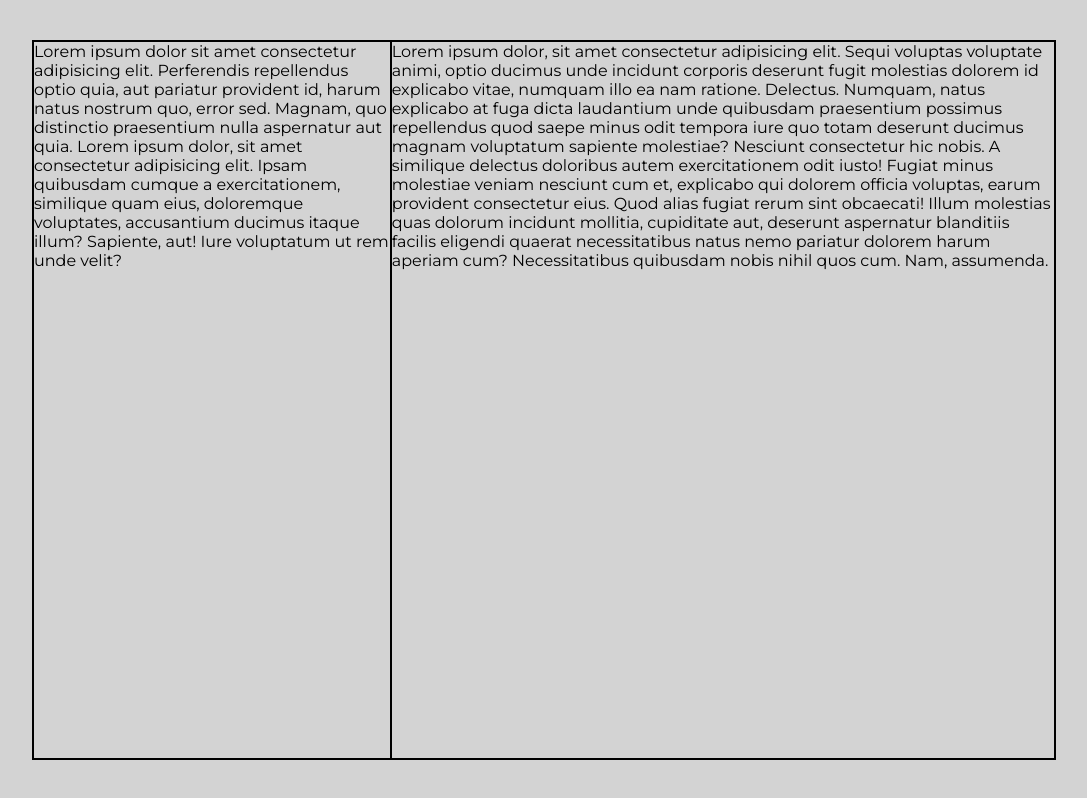
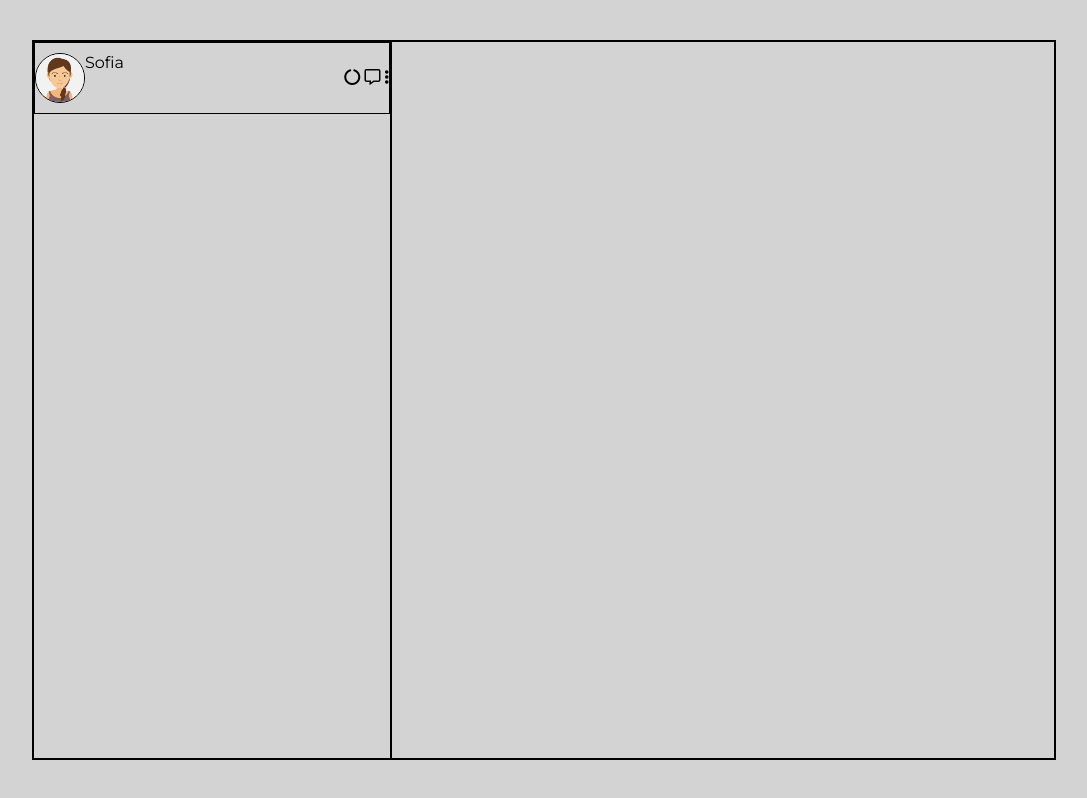
Before and after one commit to Omar-Codess/vue-boolzapp, a plain HTML site: page index.html in a window 1280 px wide. Shown: the whole page, without its empty margins (96-1183 px from the left). Drawn offline with Linux system fonts and the light colour scheme.

Commit message:
aggiunto contenuto nav bar left col

```diff
--- a/css/style.css
+++ b/css/style.css
@@ -9,6 +9,38 @@ html{
     padding: 0;
     box-sizing: border-box;
 }
+
+img{
+    max-width: 100%;
+    border-radius: 50%;
+}
+
+/* UTILITIES */
+.flex{
+    display: flex;
+}
+
+.space-between{
+    justify-content: space-between;
+}
+
+.align-center{
+    align-items: center;
+}
+
+/* COMMON */
+nav{
+    height: 10%;
+    border: 1px solid black;
+}
+
+.avatar-img{
+    border: 1px solid black;
+    height: 50px;
+    width: 50px;
+    border-radius: 50px;
+}
+
 
 /* MAIN */
 .big-container{
@@ -27,12 +59,15 @@ html{
     display: flex;
 }
 
+/* LEFT COL */
 .left-col{
     height: 100%;
     width: 35%;
     border: 1px solid black;
 }
 
+
+/* RIGHT COL */
 .right-col{
     height: 100%;
     width: 65%;
--- a/index.html
+++ b/index.html
@@ -21,11 +21,22 @@
     <main>
         <div class="big-container">
             <div class="small-container">
-                <div class="left-col">Lorem ipsum dolor sit amet consectetur adipisicing elit. Perferendis repellendus optio quia, aut pariatur provident id, harum natus nostrum quo, error sed. Magnam, quo distinctio praesentium nulla aspernatur aut quia. Lorem ipsum dolor, sit amet consectetur adipisicing elit. Ipsam quibusdam cumque a exercitationem, similique quam eius, doloremque voluptates, accusantium ducimus itaque illum? Sapiente, aut! Iure voluptatum ut rem unde velit?</div>
-                <div class="right-col">Lorem ipsum dolor, sit amet consectetur adipisicing elit. Sequi voluptas voluptate animi, optio ducimus unde incidunt corporis deserunt fugit molestias dolorem id explicabo vitae, numquam illo ea nam ratione. Delectus.
-                Numquam, natus explicabo at fuga dicta laudantium unde quibusdam praesentium possimus repellendus quod saepe minus odit tempora iure quo totam deserunt ducimus magnam voluptatum sapiente molestiae? Nesciunt consectetur hic nobis.
-                A similique delectus doloribus autem exercitationem odit iusto! Fugiat minus molestiae veniam nesciunt cum et, explicabo qui dolorem officia voluptas, earum provident consectetur eius. Quod alias fugiat rerum sint obcaecati!
-                Illum molestias quas dolorum incidunt mollitia, cupiditate aut, deserunt aspernatur blanditiis facilis eligendi quaerat necessitatibus natus nemo pariatur dolorem harum aperiam cum? Necessitatibus quibusdam nobis nihil quos cum. Nam, assumenda.</div>
+                <div class="left-col">
+                    <nav class="flex space-between align-center">
+                        <div class="flex">
+                            <div class="avatar-img">
+                                <img src="img/avatar_io.jpg" alt="">
+                            </div>
+                            <p>Sofia</p>
+                        </div>
+                        <span>
+                            <i class="fa-solid fa-circle-notch"></i>
+                            <i class="fa-regular fa-message"></i>
+                            <i class="fa-solid fa-ellipsis-vertical"></i>
+                        </span>
+                    </nav>
+                </div>
+                <div class="right-col"></div>
             </div>
         </div>
     </main>
```
